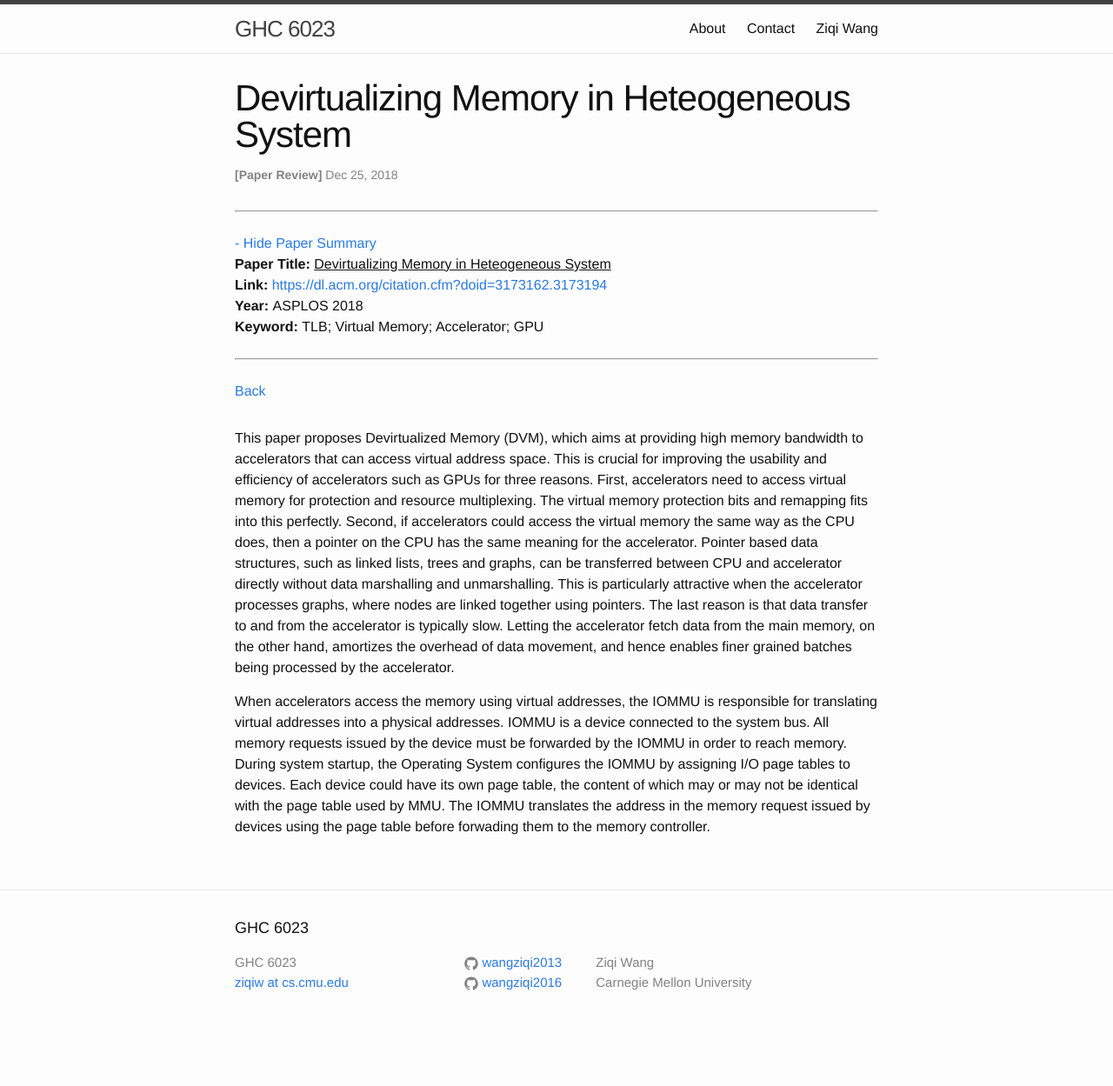
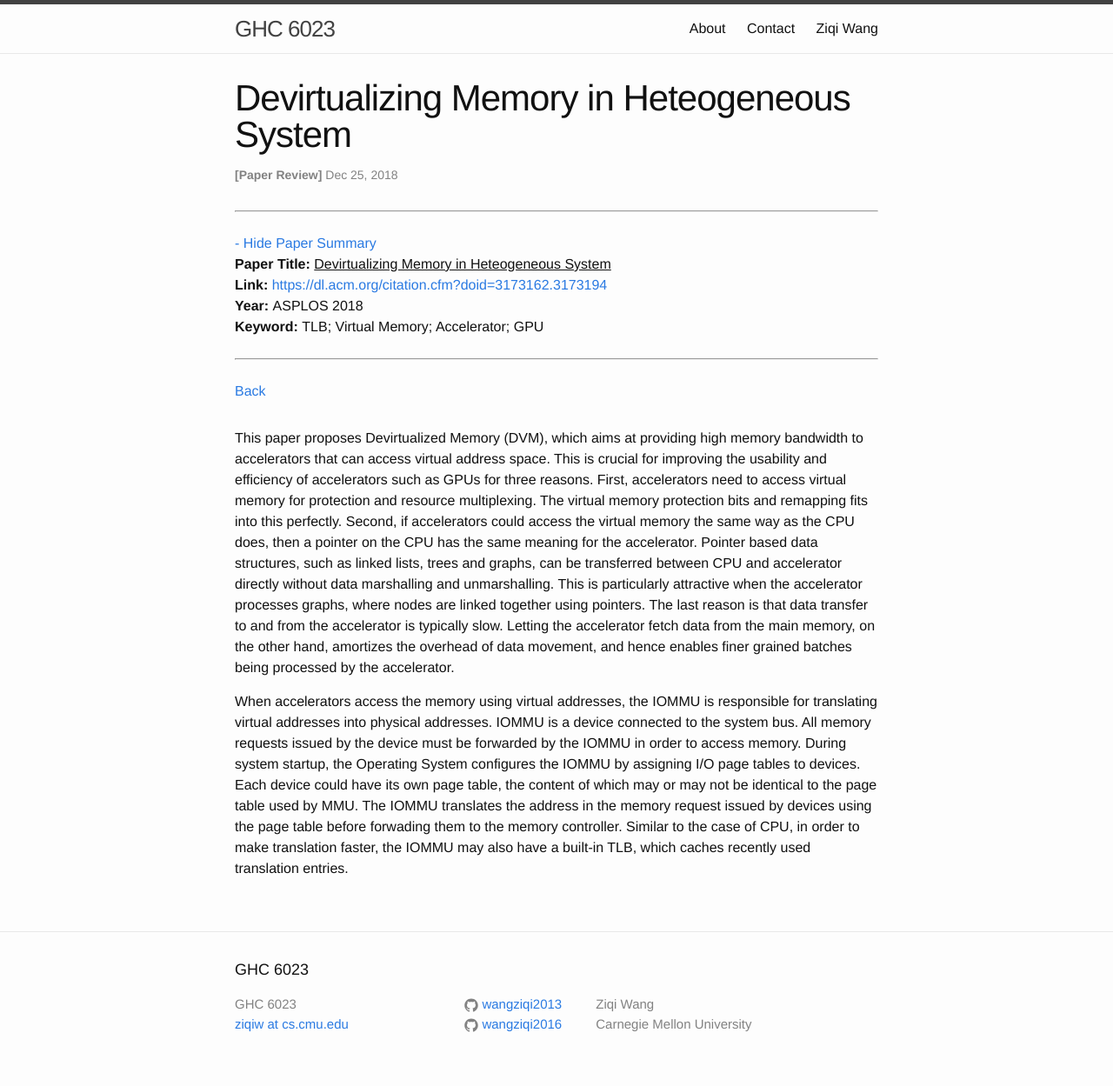
Before and after one commit to wangziqi2013/wangziqi2013.github.io, a Jekyll site: the page built from _posts/2018-12-25-dvm.markdown, in a window 1280 px wide. Shown: the whole page at 87% size. Built offline with Jekyll 4.4.1, drawn with Linux system fonts in a browser that asks for light colours; before the commit the page ends 1201 px from its top, so only the background shows below that.

Commit message:
Finish IOMMU

```diff
--- a/_posts/2018-12-25-dvm.markdown
+++ b/_posts/2018-12-25-dvm.markdown
@@ -25,8 +25,9 @@ is typically slow. Letting the accelerator fetch data from the main memory, on t
 of data movement, and hence enables finer grained batches being processed by the accelerator.
 
 When accelerators access the memory using virtual addresses, the IOMMU is responsible for translating virtual addresses
-into a physical addresses. IOMMU is a device connected to the system bus. All memory requests issued by the device must
-be forwarded by the IOMMU in order to reach memory. During system startup, the Operating System configures the IOMMU
+into physical addresses. IOMMU is a device connected to the system bus. All memory requests issued by the device must
+be forwarded by the IOMMU in order to access memory. During system startup, the Operating System configures the IOMMU
 by assigning I/O page tables to devices. Each device could have its own page table, the content of which may or may not be
-identical with the page table used by MMU. The IOMMU translates the address in the memory request issued by devices
-using the page table before forwading them to the memory controller.
+identical to the page table used by MMU. The IOMMU translates the address in the memory request issued by devices
+using the page table before forwading them to the memory controller. Similar to the case of CPU, in order to make
+translation faster, the IOMMU may also have a built-in TLB, which caches recently used translation entries.
```
